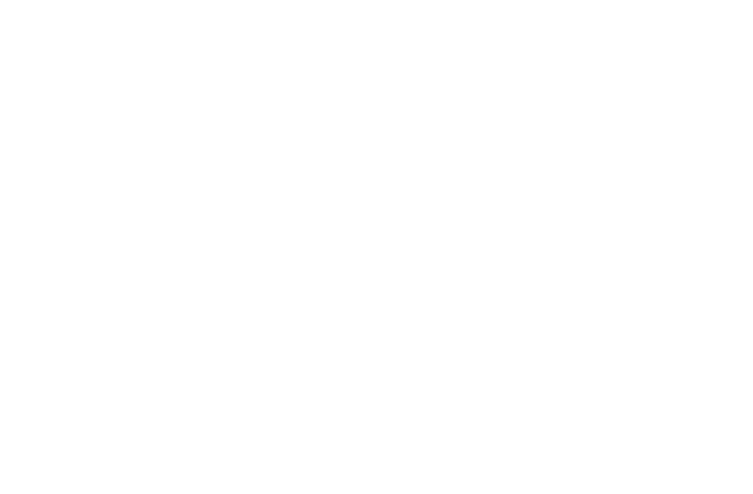
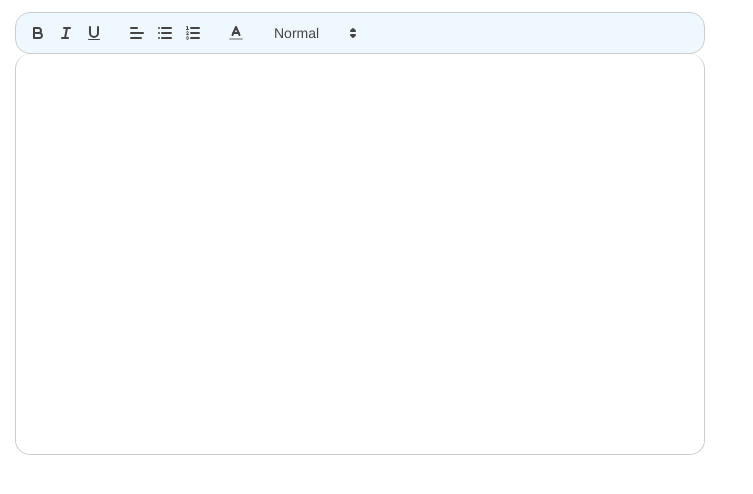
Before and after one commit to codeit-sprint2-team-12/team-12-rolling, a React (Create React App) app: page / in a window 1280 px wide. Shown: the top 494 px of the page, without its empty margins (0-753 px from the left). Built offline with nearby package versions, Linux system fonts and the light colour scheme; a web font is replaced by a local one.

Commit message:
fix:Dropdown 스타일 수정

```diff
--- a/src/App.js
+++ b/src/App.js
@@ -1,9 +1,11 @@
 import GlobalStyle from './components/GlobalStyle';
+import TextEdit from './components/TextField/TextEdit';
 
 function App() {
   return (
     <div className="App">
       <GlobalStyle />
+      <TextEdit />
     </div>
   );
 }
--- a/src/components/TextField/Dropdown.jsx
+++ b/src/components/TextField/Dropdown.jsx
@@ -114,11 +114,7 @@ function DropdownBox({ children }) {
     <div>
       <BtnDropdown onClick={handleOpen} isError={isError} onBlur={onBlur}>
         <span>{children}</span>
-        {open ? (
-          <DropdownIcon src={ArrowDown} />
-        ) : (
-          <DropdownIcon src={ArrowUp} />
-        )}
+        <DropdownIcon src={open ? ArrowDown : ArrowUp} />
       </BtnDropdown>
       {isError ? <Span>Error Message</Span> : null}
       {open ? (
--- a/src/components/TextField/TextEdit.jsx
+++ b/src/components/TextField/TextEdit.jsx
@@ -2,8 +2,29 @@ import ReactQuill from 'react-quill';
 import 'react-quill/dist/quill.snow.css';
 import styled from 'styled-components';
 
-const TextEditBox = styled.div`
+const StyledReactQuill = styled(ReactQuill)`
   width: 72rem;
+
+  .ql-container {
+    border-radius: 15px;
+  }
+
+  .ql-editor {
+    height: 40rem;
+  }
+
+  .ql-toolbar {
+    border-radius: 15px;
+    background-color: aliceblue;
+  }
+
+  @media (max-width: 767px) {
+    width: 32rem;
+
+    .ql-toolbar.ql-snow .ql-formats {
+      margin-right: 0;
+    }
+  }
 `;
 
 function TextEdit() {
@@ -20,9 +41,7 @@ function TextEdit() {
   };
 
   return (
-    <TextEditBox>
-      <ReactQuill modules={modules} />
-    </TextEditBox>
+    <StyledReactQuill className="ql-editor ql-toolbar" modules={modules} />
   );
 }
 
```
